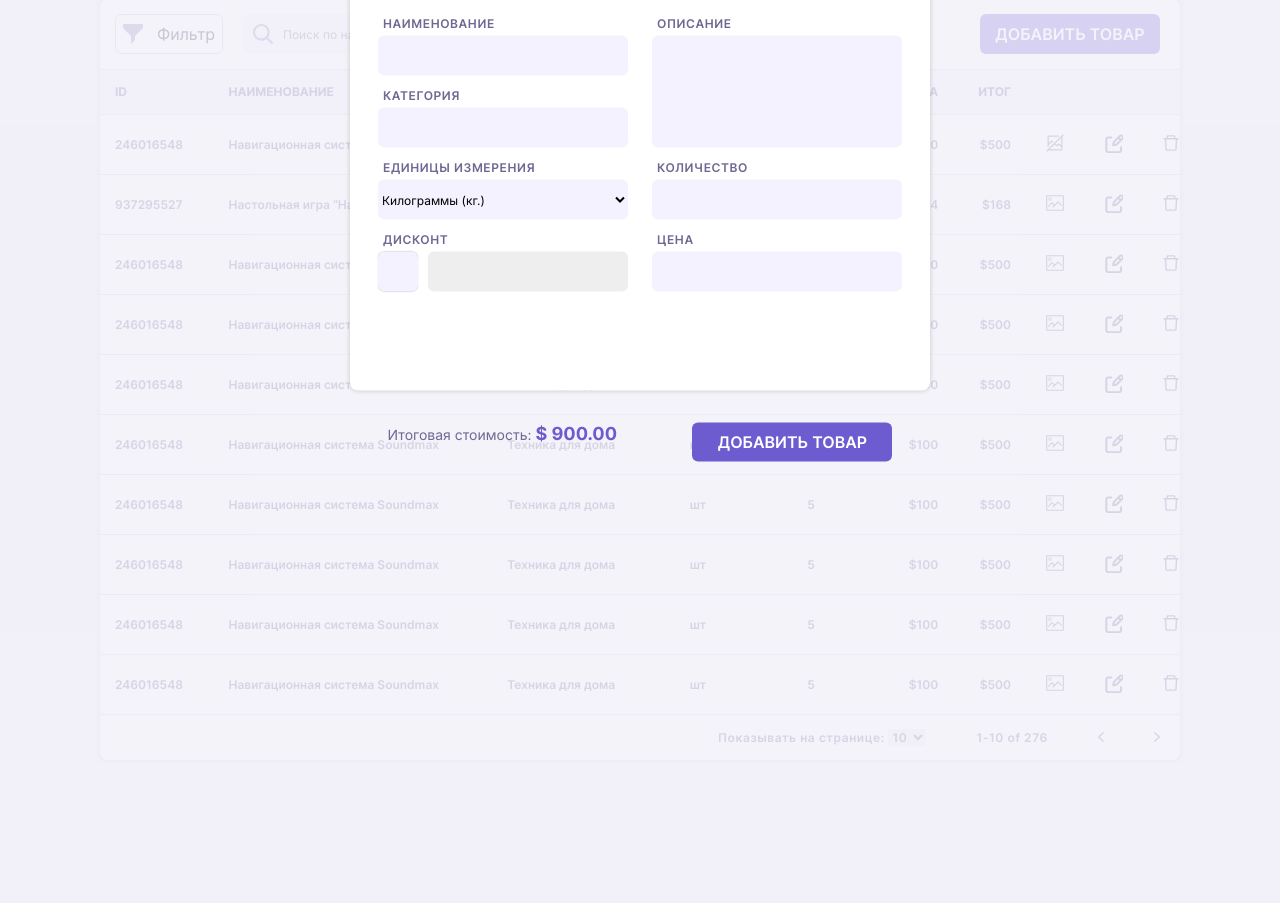
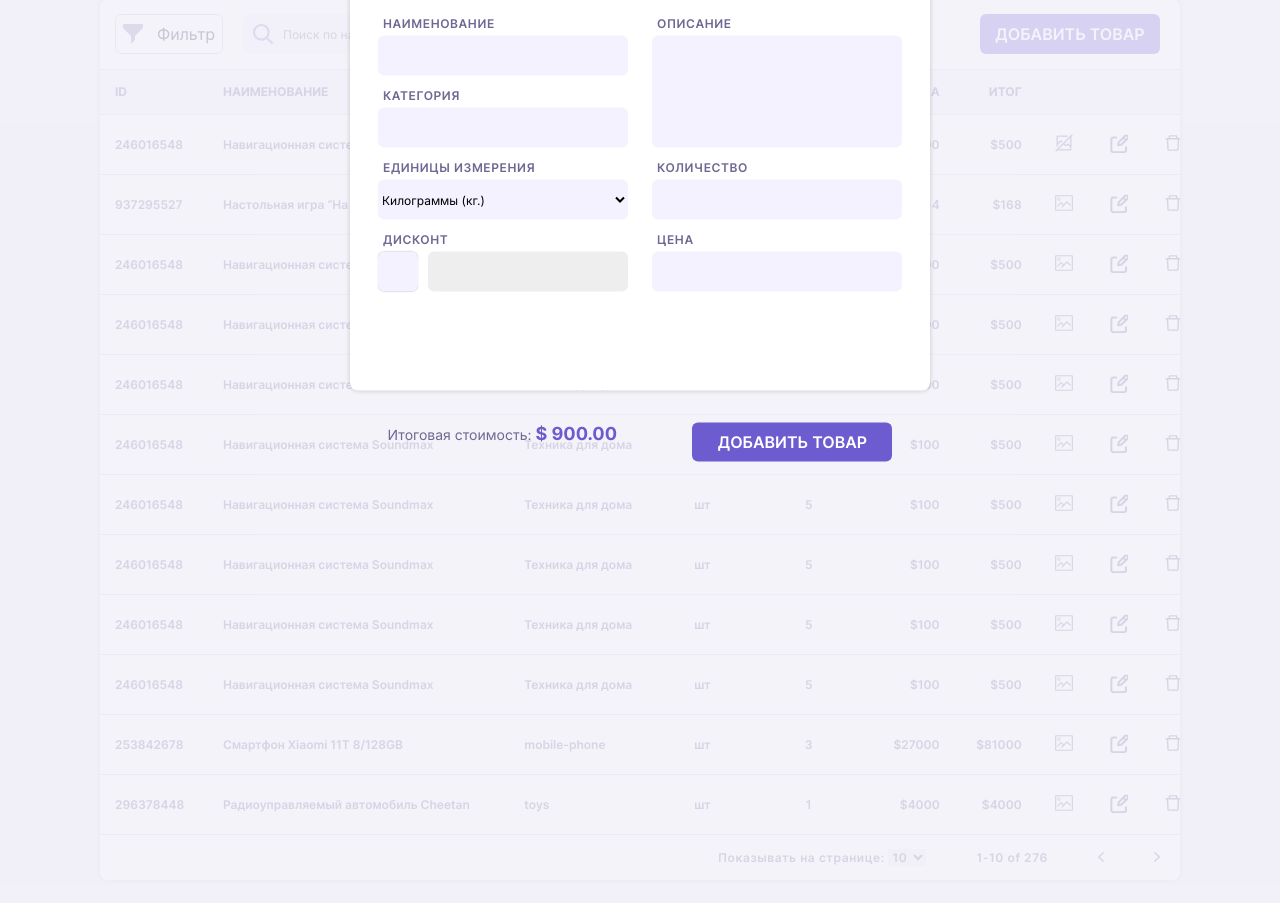
Before and after one commit to d-pletikapa/CRM, a plain HTML site: page index.html in a window 1280 px wide. Shown: the part 131-1034 px from the top of the page. Before the commit the page ends 1001 px from the top, so only its background shows below. Drawn offline with Linux system fonts and the light colour scheme.

Commit message:
5-03 добавление данных в таблицу на основе массива объектов

```diff
--- a/index.html
+++ b/index.html
@@ -5,6 +5,8 @@
   <title>CRM</title>
   <link rel="stylesheet" href="index.css">
   <link rel="stylesheet" href="crm-modal.css">
+  <script type="module" defer src="index.js"></script>
+<!--  <script type="module" defer src="https://gist.github.com/maksim-leskin/2827eca659ab5512c1e6a4b47619dfa8.js"></script>-->
   <script type="module" defer src="crm-modal.js"></script>
 </head>
 <body>
--- /dev/null
+++ b/index.js
@@ -0,0 +1,48 @@
+// 1. Создайте функцию createRow, которая будет получать объект и на основе объекта формировать элемент <tr> с <td> внутри
+// 2. Создайте функцию renderGoods, принимает один параметр массив с объектами
+// Функция renderGoods перебирает массив и вставляет строки, созданные на основе createRow, в таблицу (советую использовать метод map)
+
+const goods = [
+  {
+    "id": 253842678,
+    "title": "Смартфон Xiaomi 11T 8/128GB",
+    "category": "mobile-phone",
+    "units": "шт",
+    "count": 3,
+    "price": 27000,
+  },
+  {
+    "id": 296378448,
+    "title": "Радиоуправляемый автомобиль Cheetan",
+    "category": "toys",
+    "price": 4000,
+    "units": "шт",
+    "count": 1,
+  },
+]
+
+const createRow = (obj) => {
+  const tableBody = document.querySelector('.crm__table__t tbody');
+  tableBody.insertAdjacentHTML('beforeend', `<tr>
+                     <td>${obj.id}</td>
+                     <td>${obj.title}</td>
+                     <td>${obj.category}</td>
+                     <td>${obj.units}</td>
+                     <td>${obj.count}</td>
+                     <td>$${obj.price}</td>
+                     <td>$${obj.price * obj.count}</td>
+                     <td><button class="crm__table__prod-btn crm__table__prod-btn--img">
+                     </button></td>
+                     <td><button class="crm__table__prod-btn crm__table__prod-btn--edit"></button></td>
+                     <td><button class="crm__table__prod-btn crm__table__prod-btn--del"></button></td>
+                 </tr>`
+  );
+}
+
+const renderGoods = (arrayObj) => {
+  arrayObj.map((item) => {
+      return createRow(item);
+  }
+  )
+}
+renderGoods(goods);
```
